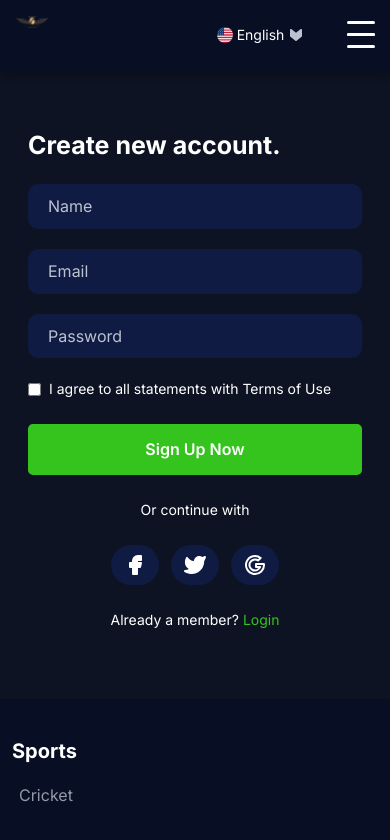
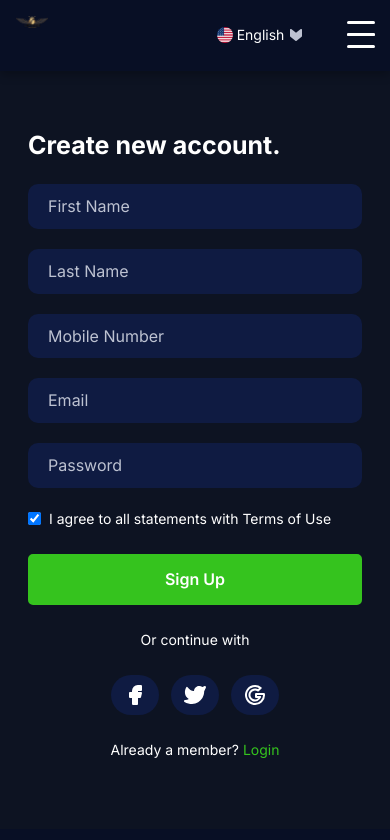
Before and after one commit to XSAVLAB/up365, a Next.js app in the folder portal/: page /create-acount in a window 390 px wide. Shown: the top 840 px of the page. Built offline with nearby package versions, Linux system fonts and the light colour scheme.

Commit message:
Added First name, Last name, Mobile number for signup.

```diff
--- a/portal/components/Pages/CreateAcount/CreateAcount.tsx
+++ b/portal/components/Pages/CreateAcount/CreateAcount.tsx
@@ -7,12 +7,12 @@ import { useAuth } from '../../../contexts/authContext'
 import { useRouter } from 'next/navigation';
 import { IconBrandGoogle, IconBrandTwitterFilled, IconBrandFacebookFilled } from "@tabler/icons-react";
 import { doCreateUserWithEmailAndPassword, doSignInWithGoogle } from '../../../firebase/auth'
-import { getFirestore, doc, setDoc, getDoc } from "firebase/firestore";
+import { createProfile } from '../../../api/firestoreService'
 
-const CreateAcount = () => {
-
-    const [name, setName] = useState('');
-    const [wallet, setWallet] = useState('0');
+const CreateAccount = () => {
+    const [firstName, setFirstName] = useState('');
+    const [lastName, setLastName] = useState('');
+    const [phoneNumber, setphoneNumber] = useState('');
     const [email, setEmail] = useState('');
     const [password, setPassword] = useState('');
     const [message, setMessage] = useState('');
@@ -28,13 +28,15 @@ const CreateAcount = () => {
             const userCredential = await doCreateUserWithEmailAndPassword(email, password);
             const user = userCredential.user;
 
-            const db = getFirestore();
-            await setDoc(doc(db, "users", user.uid), {
-                name,
+            const profileData = {
+                firstName,
+                lastName,
+                phoneNumber,
                 email,
-                wallet,
+                wallet: '1000',
                 role: "user"
-            });
+            };
+            await createProfile(user.uid, profileData);
 
             router.push('/dashboard');
         } catch (e) {
@@ -50,24 +52,22 @@ const CreateAcount = () => {
             const userCredential = await doSignInWithGoogle();
             const user = userCredential.user;
 
-            const db = getFirestore();
-            const userDoc = doc(db, "users", user.uid);
-            const docSnap = await getDoc(userDoc);
-
-            if (!docSnap.exists()) {
-                await setDoc(userDoc, {
-                    name: user.displayName || '',
-                    email: user.email,
-                    wallet,
-                    role: "user"
-                });
-            }
+            const profileData = {
+                firstName: user.displayName?.split(' ')[0] || '',
+                lastName: user.displayName?.split(' ')[1] || '',
+                phoneNumber: '',
+                email: user.email,
+                wallet: '1000',
+                role: "user"
+            };
+            await createProfile(user.uid, profileData);
 
             window.location.replace('/dashboard');
         } catch (e) {
             console.log(e);
         }
     };
+
     return (
         <section className="login_section pt-120 p3-bg">
             {userLoggedIn && (<Navigate to={'/dashboard'} replace={true} />)}
@@ -89,22 +89,65 @@ const CreateAcount = () => {
 
                                             <form onSubmit={onSubmit}>
                                                 <div className="mb-5 mb-md-6">
-                                                    <input className="n11-bg" name="Input-2" data-name="Input 2" placeholder="Name"
-                                                        type="text" id="Input-2" data-listener-added_da55015d="true" />
+                                                    <input
+                                                        className="n11-bg"
+                                                        name="firstName"
+                                                        placeholder="First Name"
+                                                        type="text"
+                                                        required
+                                                        value={firstName}
+                                                        onChange={(e) => setFirstName(e.target.value)}
+                                                    />
                                                 </div>
                                                 <div className="mb-5 mb-md-6">
-                                                    <input className="n11-bg" name="Input-1" data-name="Input 1" placeholder="Email"
-                                                        type="email" id="Input" value={email} onChange={(e) => { setEmail(e.target.value) }} />
+                                                    <input
+                                                        className="n11-bg"
+                                                        name="lastName"
+                                                        placeholder="Last Name"
+                                                        type="text"
+                                                        required
+                                                        value={lastName}
+                                                        onChange={(e) => setLastName(e.target.value)}
+                                                    />
                                                 </div>
                                                 <div className="mb-5 mb-md-6">
-                                                    <input className="n11-bg" name="Input-3" data-name="Input 3" placeholder="Password"
-                                                        type="password" id="Input-3" value={password} onChange={(e) => { setPassword(e.target.value) }} />
+                                                    <input
+                                                        className="n11-bg"
+                                                        name="phoneNumber"
+                                                        placeholder="Mobile Number"
+                                                        type="text"
+                                                        required
+                                                        value={phoneNumber}
+                                                        onChange={(e) => setphoneNumber(e.target.value)}
+                                                    />
+                                                </div>
+                                                <div className="mb-5 mb-md-6">
+                                                    <input
+                                                        className="n11-bg"
+                                                        name="email"
+                                                        placeholder="Email"
+                                                        type="email"
+                                                        required
+                                                        value={email}
+                                                        onChange={(e) => setEmail(e.target.value)}
+                                                    />
+                                                </div>
+                                                <div className="mb-5 mb-md-6">
+                                                    <input
+                                                        className="n11-bg"
+                                                        name="password"
+                                                        placeholder="Password"
+                                                        type="password"
+                                                        required
+                                                        value={password}
+                                                        onChange={(e) => setPassword(e.target.value)}
+                                                    />
                                                 </div>
                                                 <div className="d-flex align-items-center flex-wrap flex-sm-nowrap gap-2 mb-6">
-                                                    <input type="checkbox" required />
+                                                    <input type="checkbox" checked required />
                                                     <span>I agree to all statements with <Link href="#">Terms of Use</Link></span>
                                                 </div>
-                                                <button className="cmn-btn px-5 py-3 mb-6 w-100" type="submit">Sign Up Now</button>
+                                                <button className="cmn-btn px-5 py-3 mb-6 w-100" type="submit">Sign Up</button>
                                             </form>
                                         </div>
                                         <div className="login_section__socialmedia text-center mb-6">
@@ -116,14 +159,15 @@ const CreateAcount = () => {
                                                 <Link href="#" className="n11-bg px-3 py-2 rounded-5">
                                                     <IconBrandTwitterFilled className="ti ti-brand-twitter-filled fs-four" />
                                                 </Link>
-                                                <Link href="#" onClick={(e) => { onGoogleSignIn(e) }} className="n11-bg px-3 py-2 rounded-5"><IconBrandGoogle className="ti ti-brand-google fs-four fw-bold" /></Link>
+                                                <Link href="#" onClick={(e) => { onGoogleSignIn(e) }} className="n11-bg px-3 py-2 rounded-5">
+                                                    <IconBrandGoogle className="ti ti-brand-google fs-four fw-bold" />
+                                                </Link>
                                             </div>
                                         </div>
                                         <span className="d-center gap-1">Already a member? <Link className="g1-color" href="/login">Login</Link></span>
                                     </div>
                                 </div>
                             </div>
-
                         </div>
                     </div>
                 </div>
@@ -132,4 +176,4 @@ const CreateAcount = () => {
     )
 }
 
-export default CreateAcount
+export default CreateAccount
```
